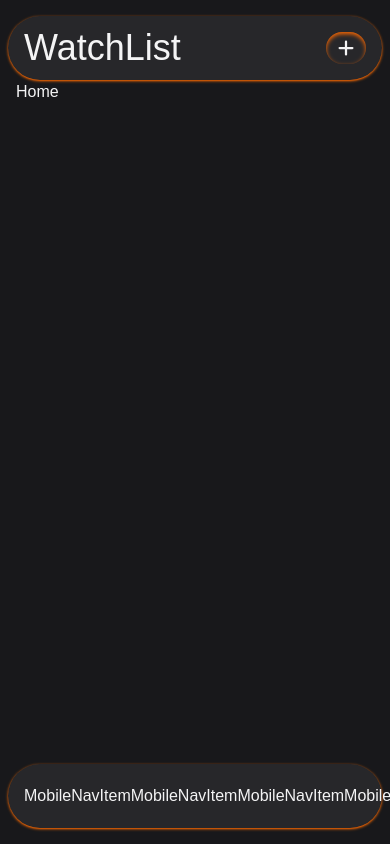
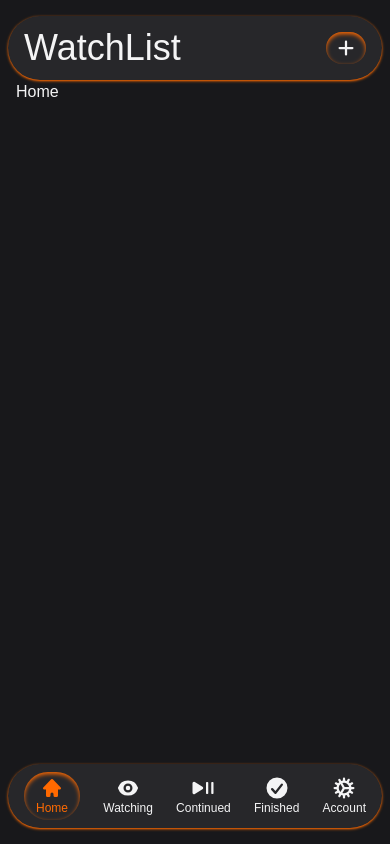
Before and after one commit to nomaan-07/watch-list, a React (Vite) app: page /#/home in a window 390 px wide. Built offline with nearby package versions, Linux system fonts and the light colour scheme; a web font is replaced by a local one.

Commit message:
feat: MobileNavItem component

```diff
--- a/src/styles/index.css
+++ b/src/styles/index.css
@@ -30,3 +30,9 @@
     @apply cursor-pointer rounded-full bg-orange-500;
   }
 }
+
+@utility mobile-nav-link {
+  &.active {
+    @apply px-3 py-1 text-orange-500 shadow-inner shadow-orange-500;
+  }
+}
--- a/src/ui/navigation/MobileNav.tsx
+++ b/src/ui/navigation/MobileNav.tsx
@@ -5,12 +5,7 @@ function MobileNav() {
   return (
     <div className="fixed right-2 bottom-4 left-2 z-60 flex h-16 items-center justify-between rounded-full bg-zinc-800 px-4 shadow shadow-orange-500 sm:px-8 lg:hidden">
       {items.map((item) => (
-        <MobileNavItem
-          name={item.name}
-          icon={item.icon}
-          path={item.path}
-          key={item.name}
-        />
+        <MobileNavItem {...item} key={item.name} />
       ))}
     </div>
   );
--- a/src/ui/navigation/MobileNavItem.tsx
+++ b/src/ui/navigation/MobileNavItem.tsx
@@ -1,5 +1,22 @@
-function MobileNavItem() {
-  return <div>MobileNavItem</div>;
+import type { JSX } from "react";
+import { NavLink } from "react-router";
+
+interface MobileNavItemProps {
+  name: string;
+  icon: JSX.Element;
+  path: string;
+}
+
+function MobileNavItem({ name, icon, path }: MobileNavItemProps) {
+  return (
+    <NavLink
+      to={path}
+      className="mobile-nav-link xs:text-sm flex flex-col items-center justify-center rounded-4xl text-center text-xs capitalize"
+    >
+      {icon}
+      <span>{name}</span>
+    </NavLink>
+  );
 }
 
 export default MobileNavItem;
```
